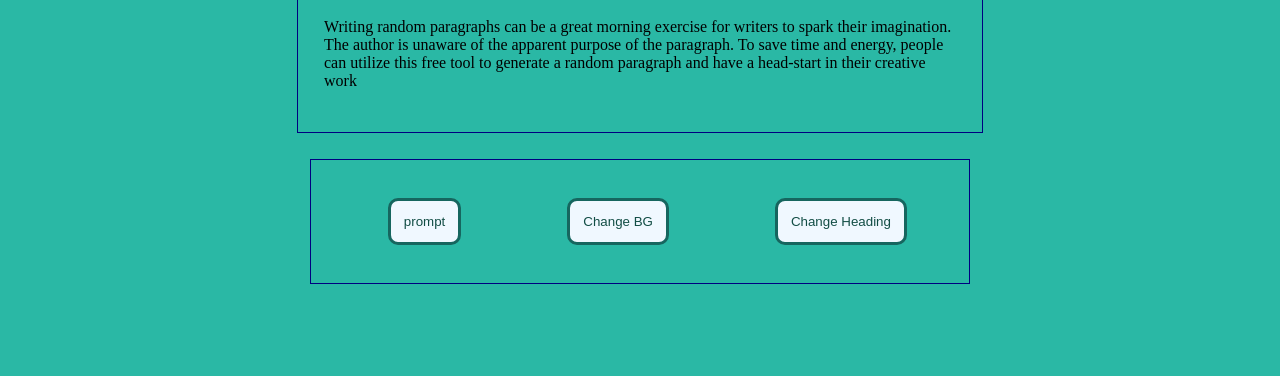
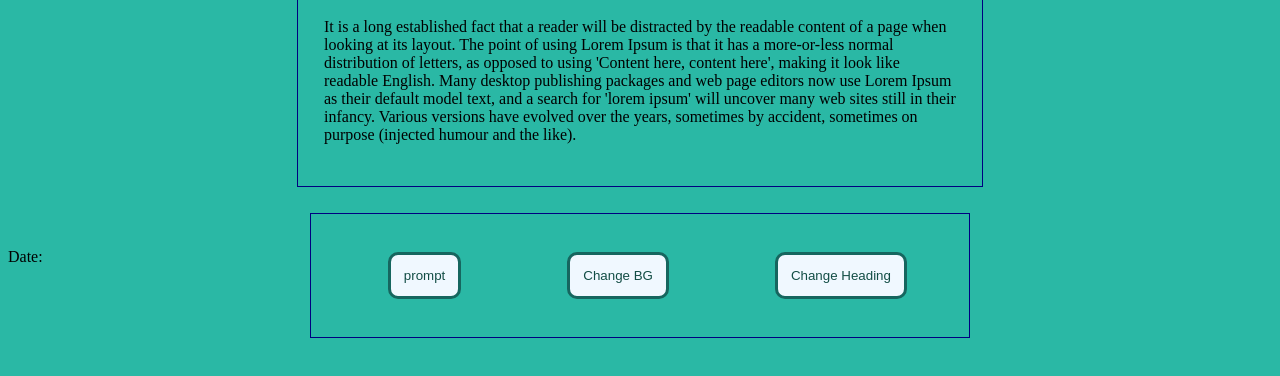
Before and after one commit to Srish-ty/Demo-site-Webwiz-induction, a plain HTML site: page index.html in a window 1280 px wide. Shown: the part 160-536 px from the top of the page. Drawn offline with Linux system fonts and the light colour scheme.

Commit message:
Update index.html

```diff
--- a/index.html
+++ b/index.html
@@ -18,8 +18,10 @@
             This is a demo site
         </h1>
         <p id="para">
-            Writing random paragraphs can be a great morning exercise for writers to spark their imagination. The author is unaware of the apparent purpose of the paragraph. To save time and energy, people can utilize this free tool to generate a random paragraph and have a head-start in their creative work
-        </p>
+            It is a long established fact that a reader will be distracted by the readable content of a page when looking at its layout.
+            The point of using Lorem Ipsum is that it has a more-or-less normal distribution of letters, as opposed to using 'Content here, content here', making it look like readable English.
+            Many desktop publishing packages and web page editors now use Lorem Ipsum as their default model text, and a search for 'lorem ipsum' will uncover many web sites still in their infancy.
+            Various versions have evolved over the years, sometimes by accident, sometimes on purpose (injected humour and the like).</p>
     </header>
 
 
@@ -31,6 +33,17 @@
 
     </section>
 
+
+    <section id="second">
+Date:
+    </section>
+
+
+
+    <footer id="footer">
+
+    </footer>
+
 </body>
 
 </html>
```
